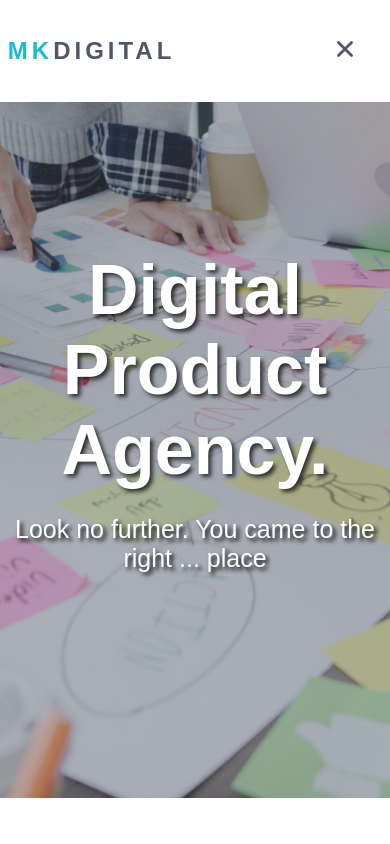
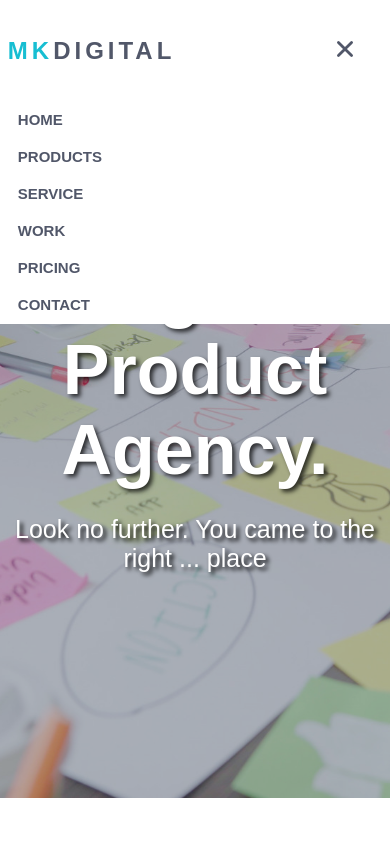
Before and after one commit to willianbatist/project-landing_page_agency, a React (Create React App) app: page / in a window 390 px wide. Both pictures are taken after a click on the icon 345 px from the left and 50 px from the top of the page. Shown: the top 844 px of the page. Built offline with nearby package versions, Linux system fonts and the light colour scheme.

Commit message:
feat: nova navbar responsiva criada

```diff
--- a/src/components/header/Header.tsx
+++ b/src/components/header/Header.tsx
@@ -1,7 +1,7 @@
 /* eslint-disable jsx-a11y/anchor-is-valid */
 import { useEffect, useState } from "react";
 import * as S from "./header.style";
-// import { MenuMobile } from "../menuMobile/MenuMobile";
+import MenuMobile from "../menuMobile/MenuMobile";
 import { RiMenu3Fill } from "react-icons/ri";
 import { IoClose } from "react-icons/io5";
 
@@ -23,10 +23,6 @@ export default function Header() {
 
   return (
     <S.HeaderMenu isVisible={headerIsVisible} menuVisible={menuIsVisible}>
-      {/* <MenuMobile
-        menuIsVisible={menuIsVisible}
-        setMenuIsVisible={setMenuIsVisible}
-      /> */}
       <S.NavList>
         <p className="logo">
           <span>mk</span>digital
@@ -63,7 +59,7 @@ export default function Header() {
             </a>
           </li>
         </ul>
-        <a href="#">
+        <div className="divIcons">
           <IoClose
           size={30}
           className="mobIoClose"
@@ -73,8 +69,11 @@ export default function Header() {
           onClick={() => setMenuIsVisible(true)}
           className="mobile"
         />
-        </a>
+      </div>
       </S.NavList>
+      <MenuMobile
+        menuIsVisible={menuIsVisible}
+      />
     </S.HeaderMenu>
   );
 }
--- a/src/components/header/header.style.ts
+++ b/src/components/header/header.style.ts
@@ -86,6 +86,10 @@ span {
   text-shadow: none;
 }
 
+.divIcons {
+  cursor: pointer
+}
+
 ${({ isVisible }) => isVisible && css`
     background-color: white;
     .a {
--- a/src/components/menuMobile/MenuMobile.tsx
+++ b/src/components/menuMobile/MenuMobile.tsx
@@ -1,24 +1,17 @@
-import { Container } from "./menuMobile.styles";
-import { IoClose } from "react-icons/io5";
+import * as S from "./menuMobile.styles";
 
 interface Props {
   menuIsVisible: boolean;
-  setMenuIsVisible: React.Dispatch<React.SetStateAction<boolean>>;
 }
 
-export function MenuMobile({ menuIsVisible, setMenuIsVisible }: Props) {
+export default function MenuMobile({ menuIsVisible }: Props) {
   return (
-    <Container isVisible={menuIsVisible}>
-      <IoClose
-        className="mobIoClose"
-        size={45}
-        onClick={() => setMenuIsVisible(false)}
-      />
+    <S.Container isVisible={menuIsVisible}>
       <nav className="mobNav">
-        <a className="mobA" href="/">
+        <a className="mobA" href="#home">
           HOME
         </a>
-        <a className="mobA" href="a">
+        <a className="mobA" href="#products">
           PRODUCTS
         </a>
         <a className="mobA" href="a">
@@ -34,6 +27,6 @@ export function MenuMobile({ menuIsVisible, setMenuIsVisible }: Props) {
           CONTACT
         </a>
       </nav>
-    </Container>
+    </S.Container>
   );
 }
--- a/src/components/menuMobile/menuMobile.styles.ts
+++ b/src/components/menuMobile/menuMobile.styles.ts
@@ -5,43 +5,28 @@ interface Props {
 }
 
 export const Container = styled.section<Props>`
-  margin-top: 50px;
-  position: absolute;
-  background: white;
-  width: 100vw;
-  z-index: 5;
-  display: flex;
-  align-items: center;
-  justify-content: center;
-  opacity: 0;
-  pointer-events: none;
-  transform: translateY(-50px);
-  transition: .5s;
-  > svg {
-    position: absolute;
-    top: 1rem;
-    right: 1rem;
-    transform: rotate(45deg);
-    transition: .7s;
-  }
-  nav {
-    display: flex;
-    align-items: center;
-    justify-content: center;
-    flex-direction: column;
-    gap: 2rem;
-    transform: scale(0.7);
-    transition: .7s;
-  }
+  display: none;
+  background-color: white;
+
+
   ${({ isVisible }) => isVisible && css`
-    opacity: 1;
-    pointer-events: auto;
-    transform: translateY(0px);
-    > svg {
-      transform: rotate(0deg);
-    }
-    nav {
-      transform: scale(1);
-    }
+      display: block !important;
+      a {
+        text-decoration: none;
+        display: block;
+        padding: 10px;
+        margin-left: 2%;
+        font-family: Hind,sans-serif;
+        color: #515769;
+        font-size: 15px;
+        font-weight: 600;
+        transition: 0.3s;
+        text-transform: uppercase;
+      }
+
+      a:hover {
+          color: #17bed2;
+          text-shadow: none;
+      }
   `}
 `;
```
